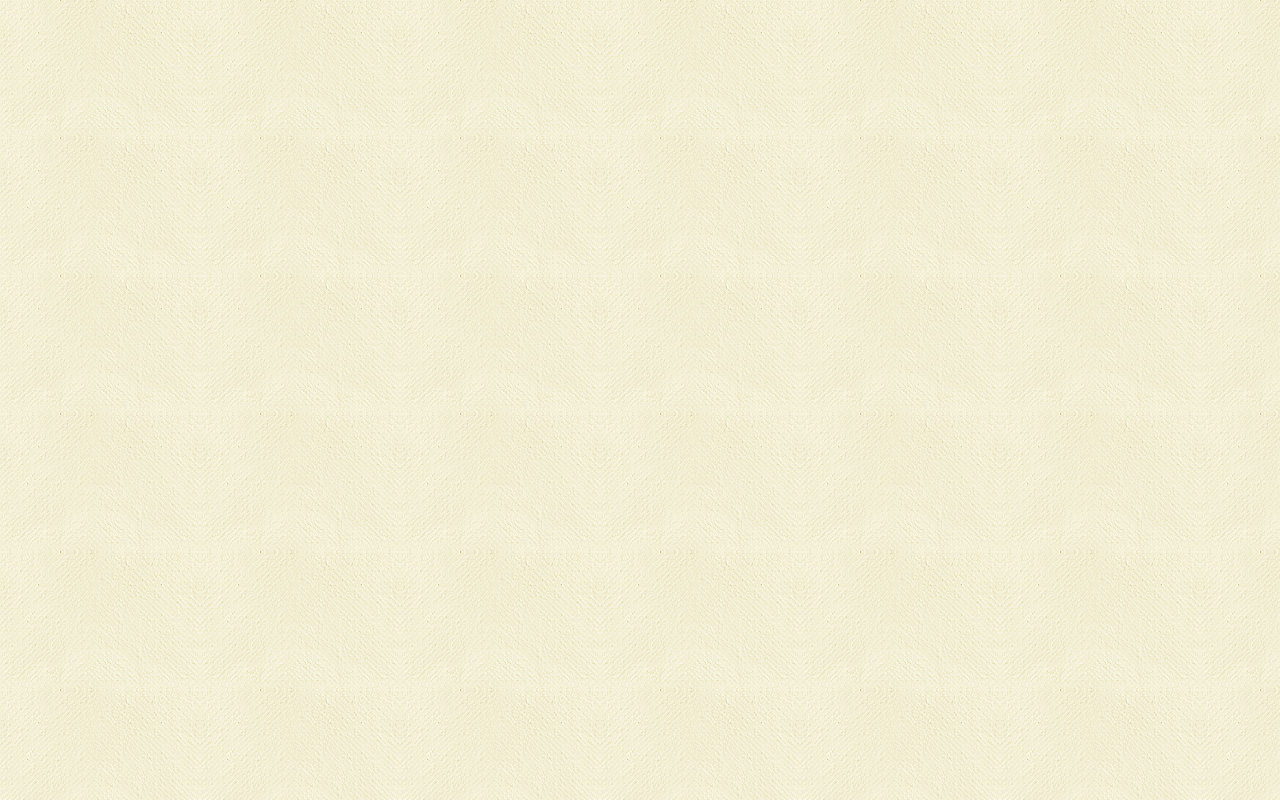
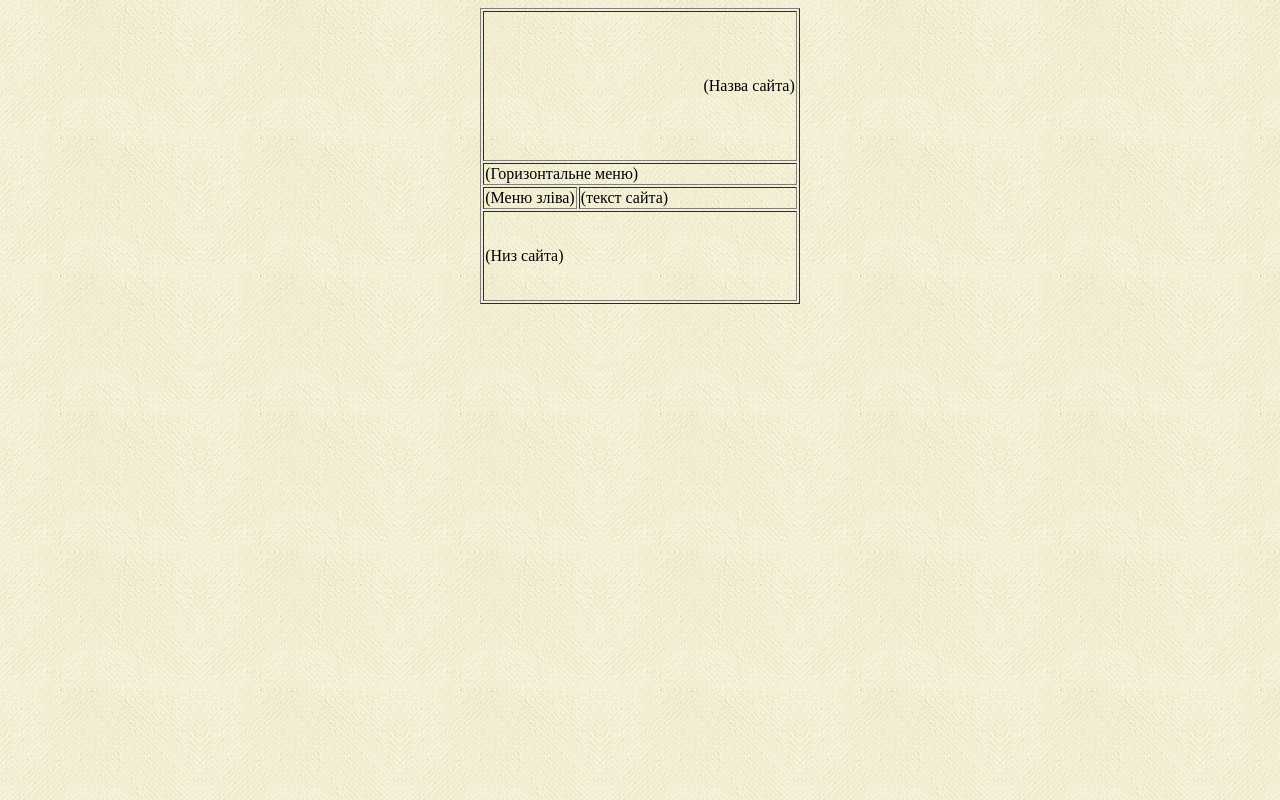
Before and after one commit to senivan/WebLab, a plain HTML site: page index.html in a window 1280 px wide. Drawn offline with Linux system fonts and the light colour scheme; files whose address does not match are found by name.

Commit message:
03 - Створив каркас сайта

```diff
--- a/index.html
+++ b/index.html
@@ -4,6 +4,20 @@
         <title>Сайт web-студії "Web-DECO"</title>
     </head>
     <body background="images/bg.jpg">
-
+        <table border ="1" align ="center" cellpading="10">
+            <tr>
+                <td colspan= "2" height ="150" align ="right">(Назва сайта)</td>
+            </tr>
+            <tr>
+                <td colspan="2">(Горизонтальне меню)</td>
+            </tr>
+            <tr>
+                <td width ="30%" valign "top">(Меню зліва)</td>
+                <td width = "70%">(текст сайта)</td>
+            </tr>
+            <tr>
+                <td colspan="2" valign = "middle" height = "90">(Низ сайта)</td>
+            </tr>
+        </table>
     </body>
 </html>
```
